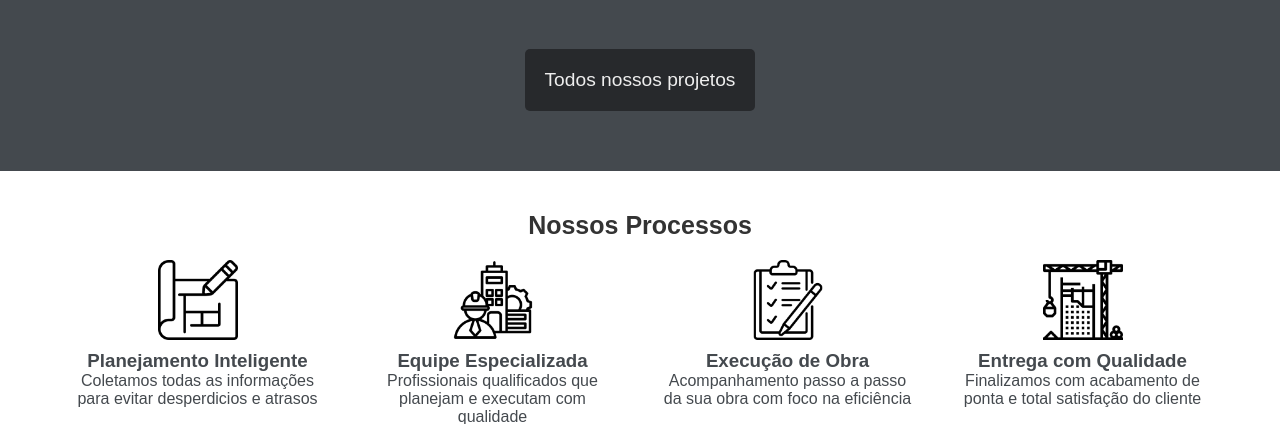
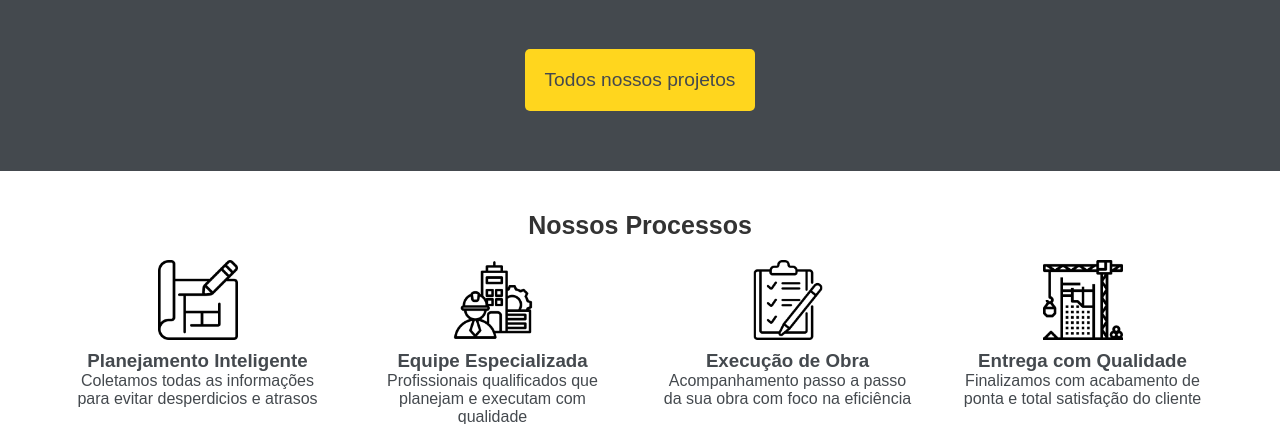
Before and after one commit to undercontrl/KiPedreiro-v2, a PHP site: page / in a window 1280 px wide. Shown: the part 2019-2443 px from the top of the page. Run offline with PHP 8.4, Linux system fonts and the light colour scheme.

Commit message:
saidfiasf

```diff
--- a/assets/css/processos.css
+++ b/assets/css/processos.css
@@ -1,5 +1,3 @@
-
-
 .figure-processo{
     display: flex;
     flex-direction: column;
--- a/assets/css/projetos.css
+++ b/assets/css/projetos.css
@@ -67,8 +67,8 @@
     padding-top: 50px;
 }
 .botao-projetos{
-    background-color: #27292c;
-    color: var(--cor-de-fundo);
+    background-color: rgb(255, 214, 30);
+    color: var(--cor-terciaria);
     padding: 20px 20px;
     border: none;
     border-radius: 5px;
@@ -76,8 +76,8 @@
     font-size: 1.2rem;
 }
 .botao-projetos:hover{
-    background-color: rgb(255, 214, 30);
-    color: var(--cor-terciaria);
+    background-color: #27292c;
+    color: var(--cor-de-fundo);
 }
 #projeto-imagem-1{
     border-radius: 20px 0 0 0;
```
